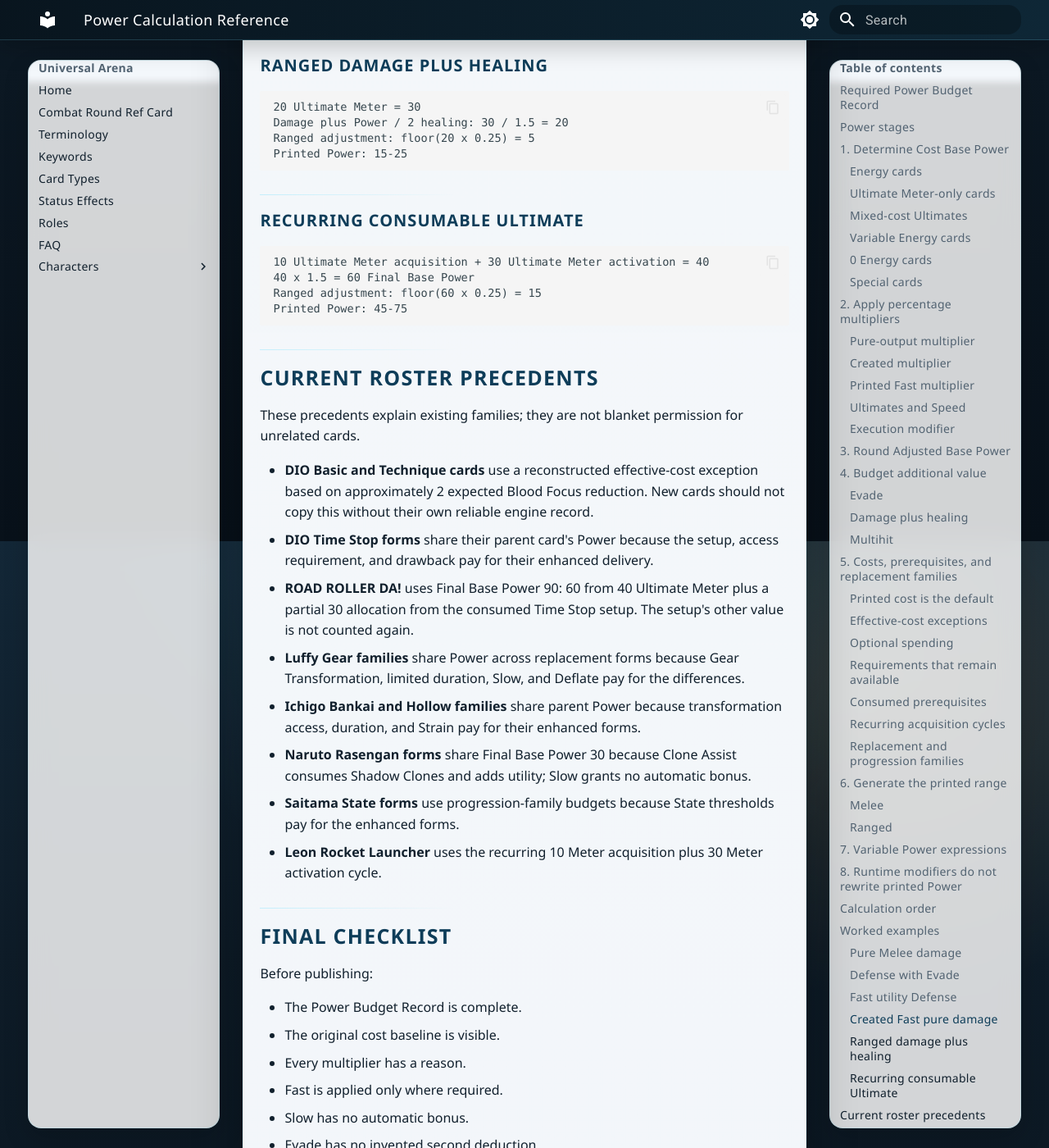
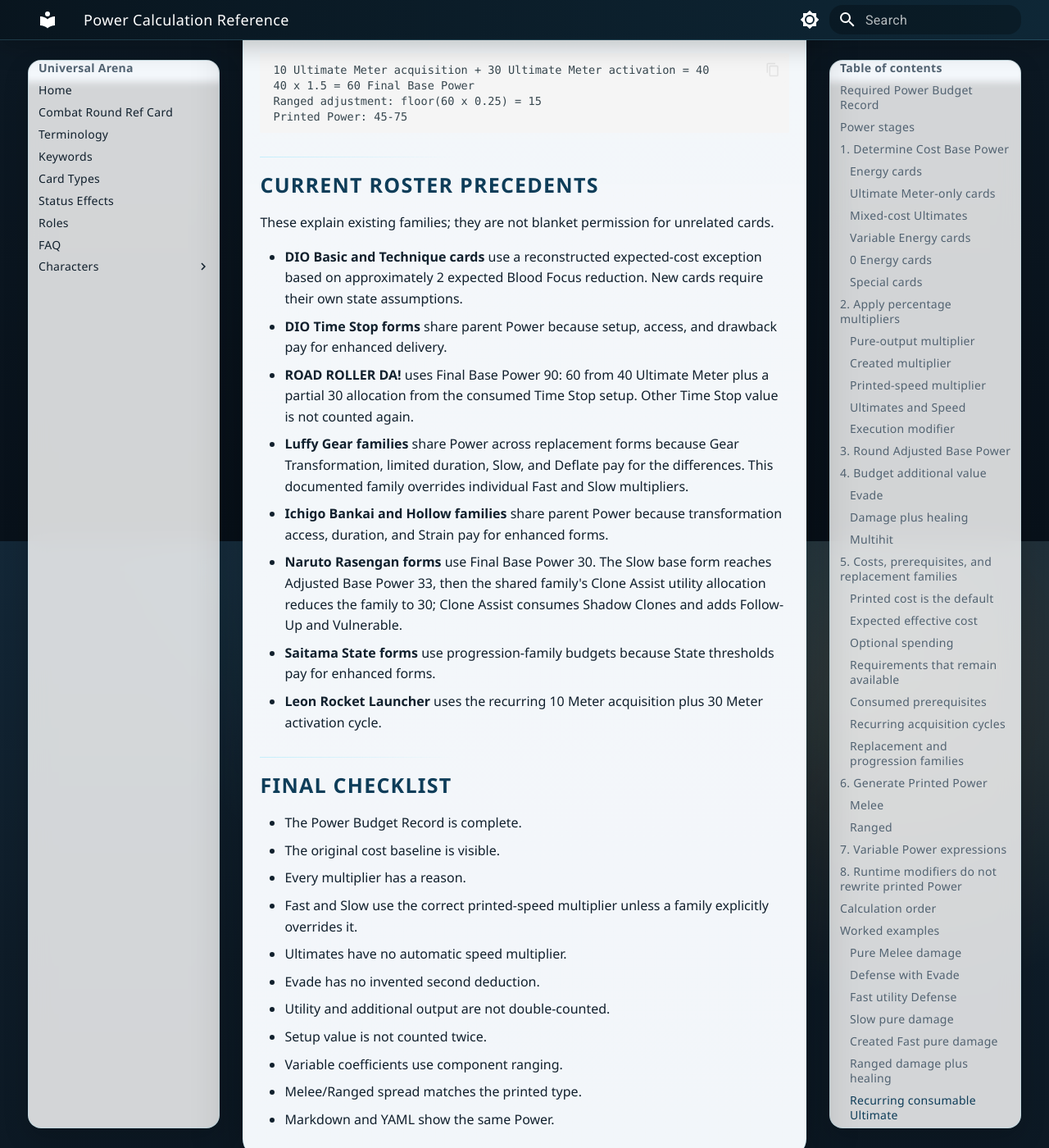
Before and after one commit to HVS13/UniversalArena, an MkDocs documentation site: the page built from docs/power-calculation.md, in a window 1280 px wide and 1400 px high, scrolled down 10540 px. Shown: the whole window at 82% size. Built offline with MkDocs 1.6.1 and Material for MkDocs 9.7.7, drawn with Linux system fonts in a browser that asks for light colours; some of the changed text lies outside the part shown.

Commit message:
Finalize canonical Power formula and Slow rule

````diff
--- a/docs/power-calculation.md
+++ b/docs/power-calculation.md
@@ -2,11 +2,11 @@
 
 This page is the canonical authoring reference for printed card Power. Use it for every new card, replacement form, Created card, and Power correction.
 
-The formula produces an authoring budget. It does not replace playtesting, and temporary in-match effects never recalculate a card's printed Power.
+The formula produces an authoring budget. It does not replace playtesting, and temporary in-match effects never recalculate printed Power.
 
 ## Required Power Budget Record
 
-Before assigning a printed Power range, record the following:
+Before assigning a printed Power range, record:
 
 ```text
 Card or family:
@@ -15,7 +15,7 @@
 Cost Base Power:
 Pure-output multiplier:
 Created multiplier:
-Fast multiplier:
+Printed-speed multiplier:
 Execution modifier:
 Utility/output adjustment:
 Prerequisite or family allocation:
@@ -25,13 +25,11 @@
 Exception or precedent:
 ```
 
-Do not omit a line. Write `None` when a line does not apply. A value that cannot be reconstructed from this record is not ready to publish.
+Do not omit a line. Write `None` when it does not apply. A value that cannot be reconstructed from this record is not ready to publish.
 
 ## Power stages
 
-Use these terms consistently:
-
-- **Cost Base Power**: Power produced directly by the card's authoring cost.
+- **Cost Base Power**: Power produced directly by the authoring cost.
 - **Adjusted Base Power**: Cost Base Power after percentage multipliers and rounding.
 - **Final Base Power**: Adjusted Base Power after utility/output adjustments and documented allocations.
 - **Printed Power**: The final Melee or Ranged range shown on the card.
@@ -59,11 +57,9 @@
 Cost Base Power = Ultimate Meter cost x 1.5
 ```
 
-Round down only after all applicable percentage multipliers, not immediately after the Meter conversion.
+Do not round the Meter conversion before other percentage multipliers.
 
 ### Mixed-cost Ultimates
-
-For an Ultimate with Ultimate Meter plus Energy:
 
 ```text
 Cost Base Power = Ultimate Meter cost x 1 + Energy cost x 10
@@ -95,7 +91,7 @@
 
 A non-Created 0 Energy card starts at 5 Cost Base Power.
 
-A 0 Energy Created card uses the creating source's Final Base Power as a ceiling. The Created card may use less than that ceiling when it has additional value or is produced repeatedly.
+A 0 Energy Created card uses the creating source's Final Base Power as a ceiling. It may use less when it has additional value or is produced repeatedly.
 
 ### Special cards
 
@@ -103,45 +99,51 @@
 
 ## 2. Apply percentage multipliers
 
-Apply all applicable percentages multiplicatively. Do not add percentages together and do not round between multipliers.
+Apply all percentages multiplicatively. Do not add percentages together and do not round between multipliers.
 
 ### Pure-output multiplier
 
-Multiply by `1.20` only when the card's Power is exclusively one of the following:
+Multiply by `1.20` only when the card's Power is exclusively one of:
 
 - Power damage;
 - Power Shield;
-- Power HP or healing when that is the card's only Power output.
+- Power HP or healing when it is the card's only Power-scaled output.
 
 The bonus normally does not apply when the card also provides meaningful additional value, including statuses, resource gain, draw, card creation, extra healing, AoE/Splash/Bounce access, Evade, Counter, Reuse, or strong tempo effects.
 
-Multihit by itself only divides the same total Power and does not automatically remove the pure-output bonus. Per-hit riders and repeated On Hit effects are additional value.
+Multihit by itself only divides the same total Power and does not automatically remove this bonus. Per-hit riders and repeated On Hit effects are additional value.
 
-A minor or character-defining rider may be treated as budget-neutral only when the Power Budget Record states that decision. Existing roster values are not automatic permission to make a new rider free.
+A minor or character-defining rider may be budget-neutral only when the Power Budget Record states that decision. Existing roster values are not automatic permission to make a new rider free.
 
 ### Created multiplier
 
 Created cards multiply Base Power by `0.90`.
 
-Creation is an access advantage. Exhaust and Ethereal do not cancel the Created multiplier; they limit the Created card's lifecycle.
+Creation is an access advantage. Exhaust and Ethereal limit lifecycle but do not cancel the Created multiplier.
 
-### Printed Fast multiplier
+### Printed-speed multiplier
 
-A non-Ultimate card with printed Fast speed multiplies Base Power by `0.90`.
+For non-Ultimate cards with Power:
 
-Normal and Slow cards use `1.00`. Slow does **not** receive an automatic bonus. A genuinely restrictive delay may instead justify the normal `1.10-1.20` execution modifier, but only when the delay is meaningful and is not already paying for another benefit.
+```text
+Fast   x 0.90
+Normal x 1.00
+Slow   x 1.10
+```
+
+Slow is an intentional compensation for being restricted to the Slow Zone and being easier to interrupt. Do not add another execution bonus merely because the card is Slow; an additional execution modifier requires a separate material restriction.
 
 Temporary Haste, Slow, Prepare, cost changes, and other in-match effects do not recalculate printed Power.
 
 ### Ultimates and Speed
 
-Ultimates do not use an automatic Fast or Slow multiplier. Their speed is budgeted together with Meter cost, targeting, utility, restrictions, setup, and finisher role.
+Ultimates do not receive automatic Fast or Slow multipliers. Their speed is budgeted together with Meter cost, targeting, utility, restrictions, setup, and finisher role.
 
 ### Execution modifier
 
 A narrow, costly, or difficult requirement may multiply Base Power by `1.10-1.20`.
 
-Do not grant this bonus merely because a card has a condition. The condition must materially reduce access, timing, target availability, or reliability.
+Do not grant this merely because a condition exists. It must materially reduce access, timing, target availability, or reliability.
 
 ## 3. Round Adjusted Base Power
 
@@ -202,34 +204,27 @@
 
 ### Multihit
 
-Splitting Power across hits does not change the total Power budget by itself.
+Splitting Power across hits does not change total Power by itself.
 
-Budget these separately:
-
-- per-hit status applications;
-- per-hit resource gain;
-- interactions with flat mitigation;
-- minimum-damage or rounding behavior;
-- variable hit counts.
+Budget separately for per-hit riders, resource gain, flat-mitigation interactions, minimum-damage or rounding behavior, and variable hit counts.
 
 ## 5. Costs, prerequisites, and replacement families
 
 ### Printed cost is the default
 
-Use printed cost unless a documented exception below applies. Never use the maximum theoretical discount.
+Use printed cost unless a documented exception applies. Never use the maximum theoretical discount.
 
-### Effective-cost exceptions
+### Expected effective cost
 
-A deterministic or highly reliable character-defining cost engine may use an expected effective cost only as a documented exception.
+A deterministic or highly reliable character-defining cost engine may use expected effective cost as a documented exception.
 
-Record:
+```text
+Expected Effective Cost = sum(State probability x max(0, Printed cost - Reduction in that state))
+```
 
-- printed cost;
-- reliable expected reduction;
-- expected effective cost;
-- why the reduction is reliable during the card's normal use window.
+Record the printed cost, state assumptions, expected reliable reduction, expected effective cost, and why those states represent normal use.
 
-Random, enemy-dependent, rare, or once-per-game discounts normally do not change the cost baseline.
+Random, enemy-dependent, rare, or once-per-game reductions normally do not change the baseline. Different cards may use different expected costs when they are normally played at different engine stages.
 
 Actual in-match cost changes never recalculate printed Power.
 
@@ -245,27 +240,27 @@
 
 A prerequisite consumed by the payoff may contribute the portion of its budget used exclusively by that payoff.
 
-Do not count value already delivered by the setup itself. Full credit is exceptional and requires the setup to exist solely for the payoff.
+Do not count value already delivered by the setup. Full credit is exceptional and requires the setup to exist solely for the payoff.
 
 ### Recurring acquisition cycles
 
-When a payoff consumes an item that must be repurchased, the repeatable Cost Base Power may include:
+When a payoff consumes an item that must be repurchased:
 
 ```text
-Recurring acquisition cost + activation cost
+Recurring Cost Base Power = acquisition cost + activation cost
 ```
 
-Record any free starting copy separately; it changes the first use, not the repeatable cycle.
+Record a free starting copy separately; it changes the first use, not the repeatable cycle.
 
 ### Replacement and progression families
 
 A replacement form normally uses its own printed cost and printed speed.
 
-A documented family may share one Final Base Power when the transformation card, status, threshold, consumed resource, limited duration, or drawback already pays for the stronger form.
+A documented family may share one Final Base Power when a transformation card, status, threshold, consumed resource, limited duration, or drawback already pays for the stronger form.
 
-The Power Budget Record must name what pays for the difference. Do not apply the same benefit again as a Fast, utility, or execution adjustment.
+The record must name what pays for the difference. A shared family may override Fast or Slow multipliers only when that override is explicit; do not count the same benefit again as speed, utility, or execution value.
 
-## 6. Generate the printed range
+## 6. Generate Printed Power
 
 ### Melee
 
@@ -283,60 +278,53 @@
 Maximum = Final Base Power + adjustment
 ```
 
-Clamp the minimum at 0.
-
-Use the card's printed Melee or Ranged type. Do not infer the range from its target or animation.
+Clamp the minimum at 0. Use the card's printed Melee or Ranged type.
 
 ## 7. Variable Power expressions
 
-For printable variable ranges, preserve each additive component instead of recomputing one total range for every possible X.
-
-If Final Base Power is:
+For a printable expression whose Final Base Power is:
 
 ```text
 A + BX
 ```
 
-then:
+use component ranging:
 
 1. apply percentage modifiers to A and B separately;
-2. round each adjusted component down separately;
-3. state whether utility reduction applies to A, B, or both;
-4. generate the Melee/Ranged range for A and B separately;
+2. round each component down separately;
+3. state whether utility adjustment applies to A, B, or both;
+4. generate the range for A and B separately;
 5. print `A-range + B-range times X`.
 
-This component method is canonical because range floors can make a single recomputed total differ at higher X values.
+This is canonical because range floors can make one recomputed total differ at higher X values.
 
 Examples:
 
 ```text
-5 + 5X, Melee or Ranged at these coefficients
--> 4-6 + 4-6 times X
-
-30 + 10X, Melee
--> 24-36 + 8-12 times X
+5 + 5X -> 4-6 + 4-6 times X
+30 + 10X, Melee -> 24-36 + 8-12 times X
 ```
 
-Do not silently switch between component ranging and total-value ranging.
+Do not silently switch between component and total-value ranging.
 
 ## 8. Runtime modifiers do not rewrite printed Power
 
 Distance, Close, Far, Strength, Dexterity, Fortified, Weak, Vulnerable, Haste, Slow, and other in-match effects modify the roll or game state at runtime. They do not change the printed authoring calculation.
 
-When a card has Close or Far, budget around its expected peaks and valleys, but keep the printed range based on Final Base Power.
+When a card has Close or Far, budget around expected peaks and valleys, but keep the printed range based on Final Base Power.
 
 ## Calculation order
 
 1. Determine Cost Base Power.
 2. For a 0 Energy Created card, record the creator's Final Base Power ceiling.
 3. Express variable costs as additive components.
-4. Apply pure-output, Created, Fast, and execution percentages multiplicatively.
+4. Apply pure-output, Created, printed-speed, and execution percentages multiplicatively.
 5. Round each fixed value or variable component down once.
 6. Reduce for additional output and utility.
 7. Apply documented prerequisite, recurring-cycle, family, or character-specific allocation.
 8. Apply the Created ceiling.
 9. Generate Melee or Ranged ranges.
-10. Check the printed result against the Power Budget Record.
+10. Verify the result against the Power Budget Record.
 
 ## Worked examples
 
@@ -369,6 +357,16 @@
 Printed Power: 15-21
 ```
 
+### Slow pure damage
+
+```text
+2 Energy = 20
+20 x 1.20 x 1.10 = 26.4
+Adjusted Base Power: 26
+Melee adjustment: floor(26 x 0.20) = 5
+Printed Power: 21-31
+```
+
 ### Created Fast pure damage
 
 ```text
@@ -399,26 +397,24 @@
 
 ## Current roster precedents
 
-These precedents explain existing families; they are not blanket permission for unrelated cards.
+These explain existing families; they are not blanket permission for unrelated cards.
 
-- **DIO Basic and Technique cards** use a reconstructed effective-cost exception based on approximately 2 expected Blood Focus reduction. New cards should not copy this without their own reliable engine record.
-- **DIO Time Stop forms** share their parent card's Power because the setup, access requirement, and drawback pay for their enhanced delivery.
-- **ROAD ROLLER DA!** uses Final Base Power 90: 60 from 40 Ultimate Meter plus a partial 30 allocation from the consumed Time Stop setup. The setup's other value is not counted again.
-- **Luffy Gear families** share Power across replacement forms because Gear Transformation, limited duration, Slow, and Deflate pay for the differences.
-- **Ichigo Bankai and Hollow families** share parent Power because transformation access, duration, and Strain pay for their enhanced forms.
-- **Naruto Rasengan forms** share Final Base Power 30 because Clone Assist consumes Shadow Clones and adds utility; Slow grants no automatic bonus.
-- **Saitama State forms** use progression-family budgets because State thresholds pay for the enhanced forms.
+- **DIO Basic and Technique cards** use a reconstructed expected-cost exception based on approximately 2 expected Blood Focus reduction. New cards require their own state assumptions.
+- **DIO Time Stop forms** share parent Power because setup, access, and drawback pay for enhanced delivery.
+- **ROAD ROLLER DA!** uses Final Base Power 90: 60 from 40 Ultimate Meter plus a partial 30 allocation from the consumed Time Stop setup. Other Time Stop value is not counted again.
+- **Luffy Gear families** share Power across replacement forms because Gear Transformation, limited duration, Slow, and Deflate pay for the differences. This documented family overrides individual Fast and Slow multipliers.
+- **Ichigo Bankai and Hollow families** share parent Power because transformation access, duration, and Strain pay for enhanced forms.
+- **Naruto Rasengan forms** use Final Base Power 30. The Slow base form reaches Adjusted Base Power 33, then the shared family's Clone Assist utility allocation reduces the family to 30; Clone Assist consumes Shadow Clones and adds Follow-Up and Vulnerable.
+- **Saitama State forms** use progression-family budgets because State thresholds pay for enhanced forms.
 - **Leon Rocket Launcher** uses the recurring 10 Meter acquisition plus 30 Meter activation cycle.
 
 ## Final checklist
 
-Before publishing:
-
 - The Power Budget Record is complete.
 - The original cost baseline is visible.
 - Every multiplier has a reason.
-- Fast is applied only where required.
-- Slow has no automatic bonus.
+- Fast and Slow use the correct printed-speed multiplier unless a family explicitly overrides it.
+- Ultimates have no automatic speed multiplier.
 - Evade has no invented second deduction.
 - Utility and additional output are not double-counted.
 - Setup value is not counted twice.
````
Also changed, not shown: other parts of docs/power-calculation.md (+4 -4 lines).
